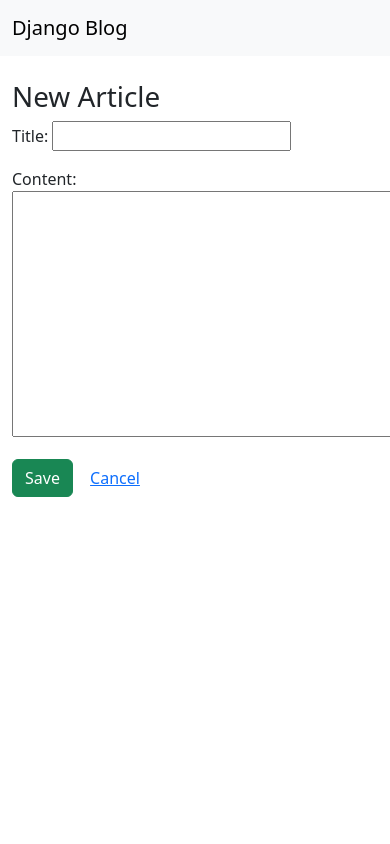
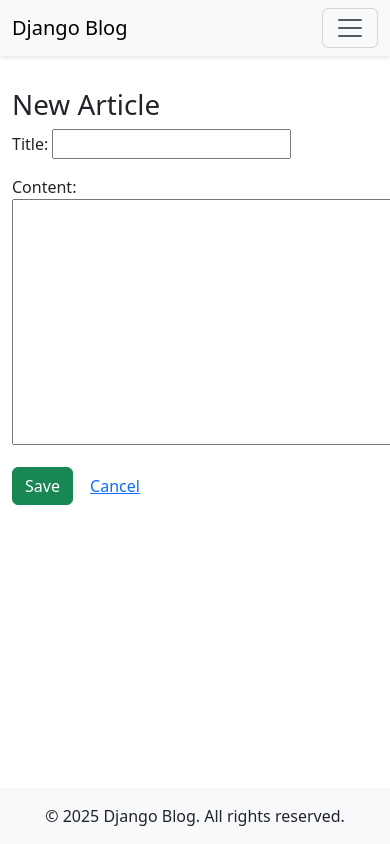
Before and after one commit to elpablitosalto/django-blog, a Django app: page /article/new/ in a window 390 px wide; the page is wider, and only the part inside the window is pictured. Run offline with Django 5.2, Linux system fonts and the light colour scheme; a user stored in the database is signed in.

Commit message:
feat: add base template with Bootstrap 5
- Create base.html with modern design
- Add responsive navigation
- Include message alerts
- Add footer with copyright
- Configure template directories in settings.py
- Fix TemplateDoesNotExist error

```diff
--- a/blog/settings.py
+++ b/blog/settings.py
@@ -58,7 +58,7 @@ ROOT_URLCONF = 'blog.urls'
 TEMPLATES = [
     {
         'BACKEND': 'django.template.backends.django.DjangoTemplates',
-        'DIRS': [],
+        'DIRS': [os.path.join(BASE_DIR, 'templates')],
         'APP_DIRS': True,
         'OPTIONS': {
             'context_processors': [
--- a/templates/base.html
+++ b/templates/base.html
@@ -4,42 +4,97 @@
     <meta charset="UTF-8">
     <meta name="viewport" content="width=device-width, initial-scale=1.0">
     <title>{% block title %}Django Blog{% endblock %}</title>
-    <link rel="stylesheet" href="https://cdn.jsdelivr.net/npm/bootstrap@5.3.2/dist/css/bootstrap.min.css">
+    <!-- Bootstrap 5 CSS -->
+    <link href="https://cdn.jsdelivr.net/npm/bootstrap@5.3.2/dist/css/bootstrap.min.css" rel="stylesheet">
+    <!-- Custom CSS -->
+    <style>
+        body {
+            min-height: 100vh;
+            display: flex;
+            flex-direction: column;
+        }
+        .navbar {
+            box-shadow: 0 2px 4px rgba(0,0,0,.1);
+        }
+        .main-content {
+            flex: 1;
+            padding: 2rem 0;
+        }
+        .footer {
+            margin-top: auto;
+            padding: 1rem 0;
+            background-color: #f8f9fa;
+        }
+    </style>
+    {% block extra_css %}{% endblock %}
 </head>
 <body>
-<nav class="navbar navbar-expand-lg navbar-light bg-light mb-4">
-    <div class="container-fluid">
+    <!-- Navigation -->
+    <nav class="navbar navbar-expand-lg navbar-light bg-light">
+        <div class="container">
             <a class="navbar-brand" href="/">Django Blog</a>
-        <div class="collapse navbar-collapse">
-            <ul class="navbar-nav me-auto mb-2 mb-lg-0">
+            <button class="navbar-toggler" type="button" data-bs-toggle="collapse" data-bs-target="#navbarNav">
+                <span class="navbar-toggler-icon"></span>
+            </button>
+            <div class="collapse navbar-collapse" id="navbarNav">
+                <ul class="navbar-nav me-auto">
                     <li class="nav-item">
-                    <a class="nav-link" href="/">Articles</a>
+                        <a class="nav-link" href="/">Home</a>
                     </li>
                     {% if user.is_authenticated %}
                     <li class="nav-item">
-                    <a class="nav-link" href="/article/new/">New Article</a>
+                        <a class="nav-link" href="{% url 'article-create' %}">New Article</a>
                     </li>
                     {% endif %}
                 </ul>
-            <ul class="navbar-nav ms-auto mb-2 mb-lg-0">
+                <ul class="navbar-nav">
                     {% if user.is_authenticated %}
                     <li class="nav-item">
-                    <span class="navbar-text">Hello, {{ user.username }}!</span>
+                        <span class="nav-link">Welcome, {{ user.username }}!</span>
                     </li>
                     <li class="nav-item">
-                    <a class="nav-link" href="/accounts/logout/">Logout</a>
+                        <a class="nav-link" href="{% url 'logout' %}">Logout</a>
                     </li>
                     {% else %}
                     <li class="nav-item">
-                    <a class="nav-link" href="/accounts/login/">Login</a>
+                        <a class="nav-link" href="{% url 'login' %}">Login</a>
+                    </li>
+                    <li class="nav-item">
+                        <a class="nav-link" href="{% url 'signup' %}">Sign Up</a>
                     </li>
                     {% endif %}
                 </ul>
             </div>
         </div>
     </nav>
+
+    <!-- Main Content -->
+    <main class="main-content">
         <div class="container">
+            {% if messages %}
+            <div class="messages">
+                {% for message in messages %}
+                <div class="alert alert-{{ message.tags }} alert-dismissible fade show" role="alert">
+                    {{ message }}
+                    <button type="button" class="btn-close" data-bs-dismiss="alert" aria-label="Close"></button>
+                </div>
+                {% endfor %}
+            </div>
+            {% endif %}
+
             {% block content %}{% endblock %}
         </div>
+    </main>
+
+    <!-- Footer -->
+    <footer class="footer">
+        <div class="container text-center">
+            <p class="mb-0">&copy; {% now "Y" %} Django Blog. All rights reserved.</p>
+        </div>
+    </footer>
+
+    <!-- Bootstrap 5 JS Bundle -->
+    <script src="https://cdn.jsdelivr.net/npm/bootstrap@5.3.2/dist/js/bootstrap.bundle.min.js"></script>
+    {% block extra_js %}{% endblock %}
 </body>
 </html>
```
Lines whose indentation alone changed are shown as unchanged.
